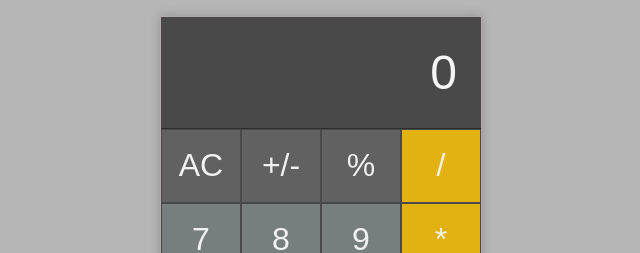
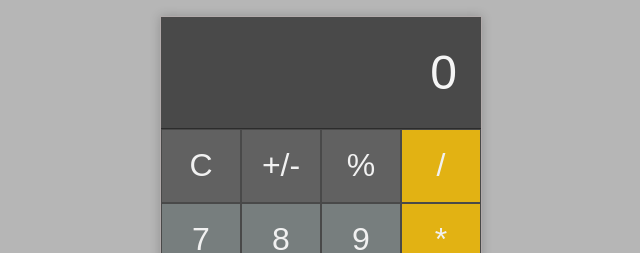
Before and after one commit to samko945/react-calc, a React (Create React App) app: page / in a window 1280 px wide. Shown: the top 253 px of the page, without its empty margins (319-959 px from the left). Built offline with nearby package versions, Linux system fonts and the light colour scheme.

Commit message:
continue calc with equals

```diff
--- a/src/App.js
+++ b/src/App.js
@@ -64,7 +64,7 @@ const calcReducer = (state, action) => {
 					...state,
 					operator: action.value,
 					firstValue: calculate[state.operator](state.firstValue, state.secondValue),
-					secondValue: null,
+					// secondValue: null,
 					lastChanged: "firstValue",
 				};
 			}
@@ -76,12 +76,28 @@ const calcReducer = (state, action) => {
 			return {
 				...state,
 				firstValue: calculate[state.operator](state.firstValue, state.secondValue),
-				secondValue: null,
+				// secondValue: null,
 				lastChanged: "firstValue",
-				operator: null,
 			};
 		}
 	}
+
+	if (action.type === "CLEAR") {
+		if (state.secondValue === null && state.firstValue !== null) {
+			if (state.operator !== null) {
+				return { ...state, operator: null };
+			} else {
+				return { ...state, firstValue: null };
+			}
+		} else {
+			if (state.secondValue !== null) {
+				return { ...state, secondValue: null };
+			} else {
+				return { ...state, firstValue: null, operator: null, secondValue: null };
+			}
+		}
+	}
+
 	return calcDefaultState;
 };
 
@@ -93,11 +109,18 @@ function App() {
 	function selectOperator(e) {
 		dispatchCalcAction({ type: "OPERATE", value: e.target.name });
 	}
+	function clear() {
+		dispatchCalcAction({ type: "CLEAR" });
+	}
 	return (
 		<div className="App">
-			{/* <Display value={calcState.secondValue || calcState.firstValue || 0} /> */}
 			<Display value={calcState[calcState.lastChanged] || 0} />
-			<ButtonGrid onValueClick={updateCurrentValue} onOperatorClick={selectOperator} />
+			<ButtonGrid
+				calcState={calcState}
+				onValueClick={updateCurrentValue}
+				onOperatorClick={selectOperator}
+				onClearClick={clear}
+			/>
 		</div>
 	);
 }
--- a/src/components/ButtonGrid.js
+++ b/src/components/ButtonGrid.js
@@ -6,7 +6,16 @@ export default function ButtonGrid(props) {
 	return (
 		<div>
 			<div className="button-row">
-				<Button name="AC" onClick={props.onOperatorClick} label="AC" color="col-s2" />
+				<Button
+					name="C"
+					onClick={props.onClearClick}
+					label={
+						props.calcState.secondValue !== null || props.calcState.operator
+							? "CE"
+							: "C"
+					}
+					color="col-s2"
+				/>
 				<Button name="+/-" onClick={props.onOperatorClick} label="+/-" color="col-s2" />
 				<Button name="%" onClick={props.onOperatorClick} label="%" color="col-s2" />
 				<Button name="/" onClick={props.onOperatorClick} label="/" color="col-p1" />
@@ -30,7 +39,13 @@ export default function ButtonGrid(props) {
 				<Button name="+" onClick={props.onOperatorClick} label="+" color="col-p1" />
 			</div>
 			<div className="button-row">
-				<Button name="0" onClick={props.onValueClick} size="double" label="0" color="col-s1" />
+				<Button
+					name="0"
+					onClick={props.onValueClick}
+					size="double"
+					label="0"
+					color="col-s1"
+				/>
 				<Button name="." onClick={props.onValueClick} label="." color="col-s1" />
 				<Button name="=" onClick={props.onOperatorClick} label="=" color="col-p1" />
 			</div>
```
